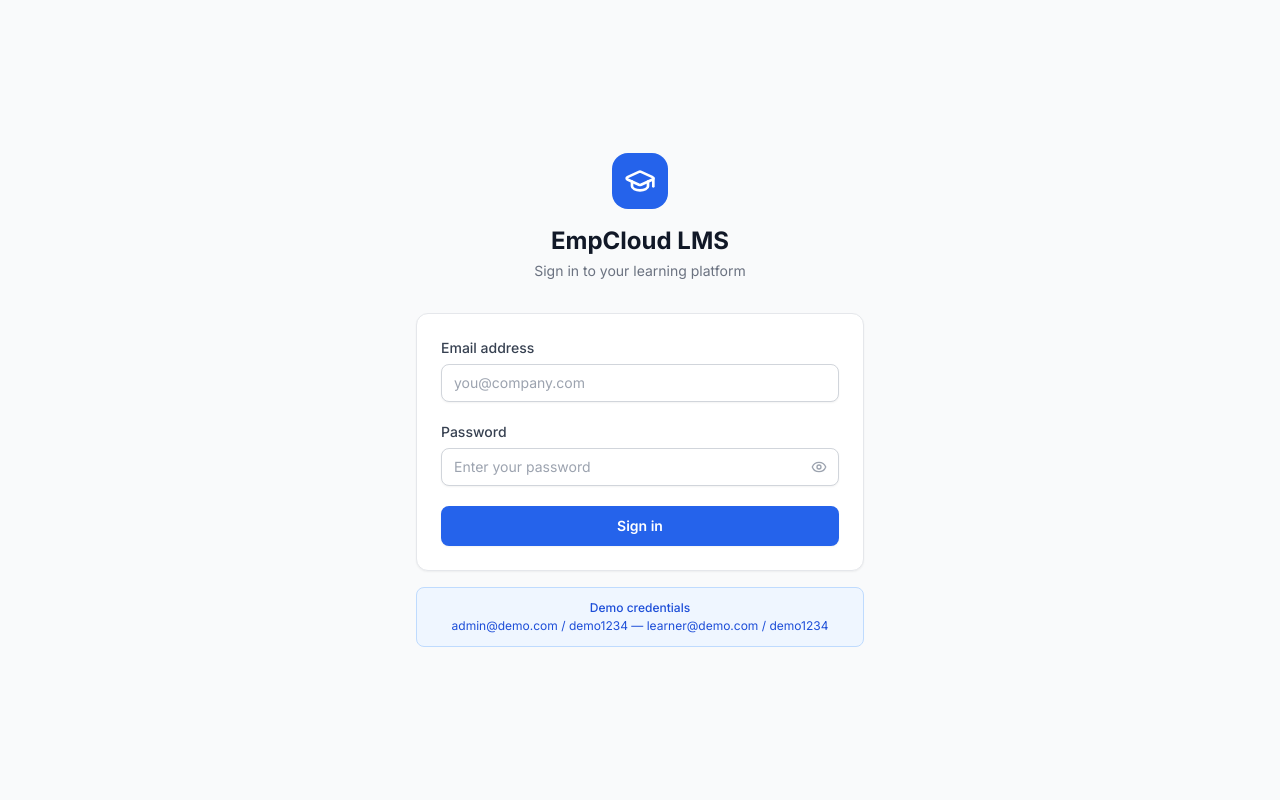
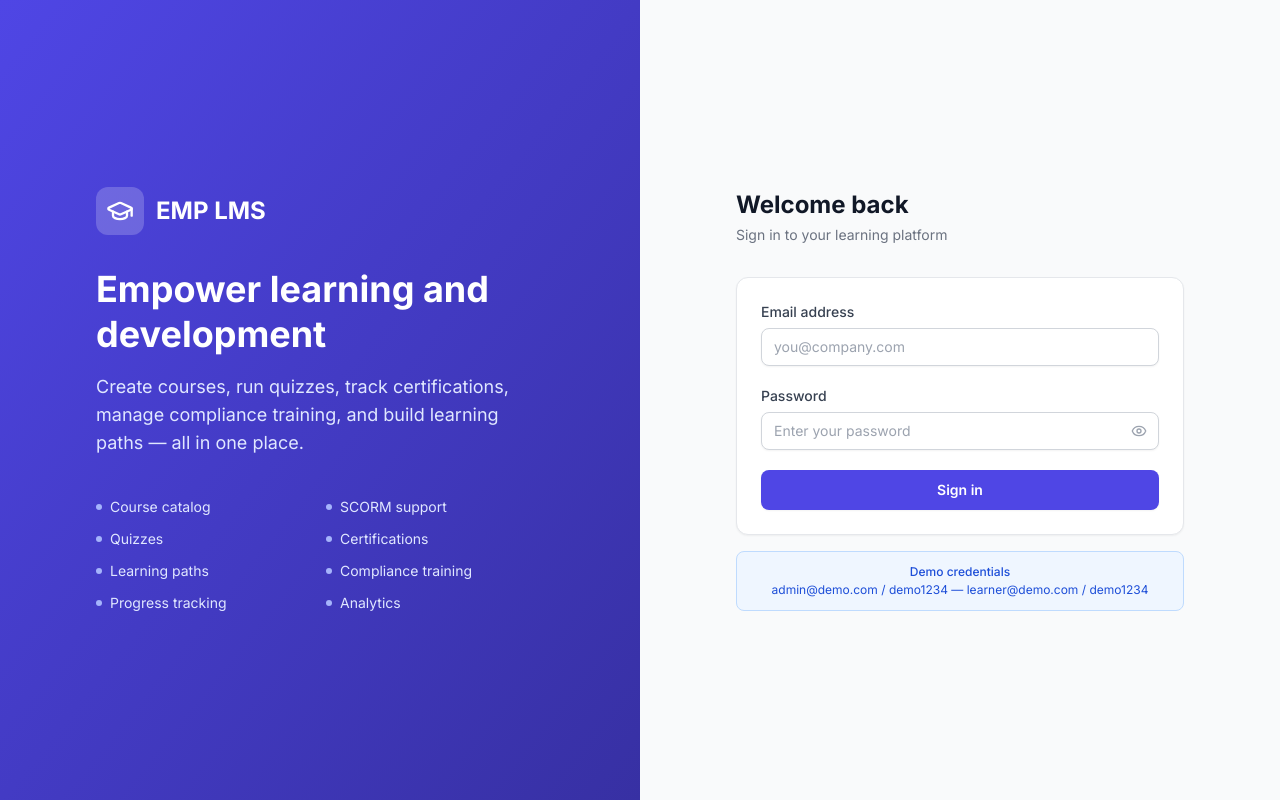
Before and after one commit to EmpCloud/emp-lms, a React (Vite) app in the folder packages/client/: page /login in a window 1280 px wide. Built offline with nearby package versions, Linux system fonts and the light colour scheme; no server answers.

Commit message:
ui: Redesign login page with split-layout brand panel (indigo theme)

```diff
--- a/packages/client/src/pages/auth/LoginPage.tsx
+++ b/packages/client/src/pages/auth/LoginPage.tsx
@@ -20,6 +20,17 @@ interface LoginResponse {
   accessToken?: string;
   refreshToken?: string;
 }
+
+const FEATURES = [
+  "Course catalog",
+  "SCORM support",
+  "Quizzes",
+  "Certifications",
+  "Learning paths",
+  "Compliance training",
+  "Progress tracking",
+  "Analytics",
+];
 
 export default function LoginPage() {
   const [email, setEmail] = useState("");
@@ -64,15 +75,57 @@ export default function LoginPage() {
   };
 
   return (
-    <div className="flex min-h-screen items-center justify-center bg-gray-50 px-4">
+    <div className="flex min-h-screen">
+      {/* Left brand panel — hidden on mobile */}
+      <div className="hidden lg:flex lg:w-1/2 items-center justify-center bg-gradient-to-br from-indigo-600 to-indigo-800 p-12">
+        <div className="max-w-md text-white">
+          <div className="mb-8 flex items-center gap-3">
+            <div className="flex h-12 w-12 items-center justify-center rounded-xl bg-white/20">
+              <GraduationCap className="h-7 w-7 text-white" />
+            </div>
+            <span className="text-2xl font-bold">EMP LMS</span>
+          </div>
+
+          <h1 className="text-4xl font-bold leading-tight">
+            Empower learning and development
+          </h1>
+
+          <p className="mt-4 text-lg text-indigo-100">
+            Create courses, run quizzes, track certifications, manage compliance
+            training, and build learning paths &mdash; all in one place.
+          </p>
+
+          <div className="mt-10 grid grid-cols-2 gap-3">
+            {FEATURES.map((f) => (
+              <div key={f} className="flex items-center gap-2 text-sm text-indigo-100">
+                <span className="h-1.5 w-1.5 rounded-full bg-indigo-300" />
+                {f}
+              </div>
+            ))}
+          </div>
+        </div>
+      </div>
+
+      {/* Right login panel */}
+      <div className="flex w-full lg:w-1/2 items-center justify-center bg-gray-50 px-4">
         <div className="w-full max-w-md">
-        {/* Branding */}
-        <div className="mb-8 text-center">
-          <div className="mx-auto mb-4 flex h-14 w-14 items-center justify-center rounded-2xl bg-brand-600 text-white">
+          {/* Mobile-only branding */}
+          <div className="mb-8 text-center lg:hidden">
+            <div className="mx-auto mb-4 flex h-14 w-14 items-center justify-center rounded-2xl bg-indigo-600 text-white">
               <GraduationCap className="h-8 w-8" />
             </div>
-          <h1 className="text-2xl font-bold text-gray-900">EmpCloud LMS</h1>
-          <p className="mt-1 text-sm text-gray-500">Sign in to your learning platform</p>
+            <h1 className="text-2xl font-bold text-gray-900">EMP LMS</h1>
+            <p className="mt-1 text-sm text-gray-500">
+              Sign in to your learning platform
+            </p>
+          </div>
+
+          {/* Desktop heading */}
+          <div className="mb-8 hidden lg:block">
+            <h2 className="text-2xl font-bold text-gray-900">Welcome back</h2>
+            <p className="mt-1 text-sm text-gray-500">
+              Sign in to your learning platform
+            </p>
           </div>
 
           {/* Login card */}
@@ -80,7 +133,10 @@ export default function LoginPage() {
             <form onSubmit={handleSubmit} className="space-y-5">
               {/* Email */}
               <div>
-              <label htmlFor="email" className="mb-1.5 block text-sm font-medium text-gray-700">
+                <label
+                  htmlFor="email"
+                  className="mb-1.5 block text-sm font-medium text-gray-700"
+                >
                   Email address
                 </label>
                 <input
@@ -91,13 +147,16 @@ export default function LoginPage() {
                   value={email}
                   onChange={(e) => setEmail(e.target.value)}
                   placeholder="you@company.com"
-                className="block w-full rounded-lg border border-gray-300 px-3 py-2 text-sm shadow-sm placeholder:text-gray-400 focus:border-brand-500 focus:outline-none focus:ring-1 focus:ring-brand-500"
+                  className="block w-full rounded-lg border border-gray-300 px-3 py-2 text-sm shadow-sm placeholder:text-gray-400 focus:border-indigo-500 focus:outline-none focus:ring-1 focus:ring-indigo-500"
                 />
               </div>
 
               {/* Password */}
               <div>
-              <label htmlFor="password" className="mb-1.5 block text-sm font-medium text-gray-700">
+                <label
+                  htmlFor="password"
+                  className="mb-1.5 block text-sm font-medium text-gray-700"
+                >
                   Password
                 </label>
                 <div className="relative">
@@ -109,7 +168,7 @@ export default function LoginPage() {
                     value={password}
                     onChange={(e) => setPassword(e.target.value)}
                     placeholder="Enter your password"
-                  className="block w-full rounded-lg border border-gray-300 px-3 py-2 pr-10 text-sm shadow-sm placeholder:text-gray-400 focus:border-brand-500 focus:outline-none focus:ring-1 focus:ring-brand-500"
+                    className="block w-full rounded-lg border border-gray-300 px-3 py-2 pr-10 text-sm shadow-sm placeholder:text-gray-400 focus:border-indigo-500 focus:outline-none focus:ring-1 focus:ring-indigo-500"
                   />
                   <button
                     type="button"
@@ -117,7 +176,11 @@ export default function LoginPage() {
                     className="absolute inset-y-0 right-0 flex items-center pr-3 text-gray-400 hover:text-gray-600"
                     aria-label={showPassword ? "Hide password" : "Show password"}
                   >
-                  {showPassword ? <EyeOff className="h-4 w-4" /> : <Eye className="h-4 w-4" />}
+                    {showPassword ? (
+                      <EyeOff className="h-4 w-4" />
+                    ) : (
+                      <Eye className="h-4 w-4" />
+                    )}
                   </button>
                 </div>
               </div>
@@ -126,7 +189,7 @@ export default function LoginPage() {
               <button
                 type="submit"
                 disabled={mutation.isPending}
-              className="flex w-full items-center justify-center gap-2 rounded-lg bg-brand-600 px-4 py-2.5 text-sm font-semibold text-white shadow-sm transition-colors hover:bg-brand-700 focus:outline-none focus:ring-2 focus:ring-brand-500 focus:ring-offset-2 disabled:cursor-not-allowed disabled:opacity-60"
+                className="flex w-full items-center justify-center gap-2 rounded-lg bg-indigo-600 px-4 py-2.5 text-sm font-semibold text-white shadow-sm transition-colors hover:bg-indigo-700 focus:outline-none focus:ring-2 focus:ring-indigo-500 focus:ring-offset-2 disabled:cursor-not-allowed disabled:opacity-60"
               >
                 {mutation.isPending && <Loader2 className="h-4 w-4 animate-spin" />}
                 {mutation.isPending ? "Signing in..." : "Sign in"}
@@ -143,5 +206,6 @@ export default function LoginPage() {
           </div>
         </div>
       </div>
+    </div>
   );
 }
```
Lines whose indentation alone changed are shown as unchanged.
